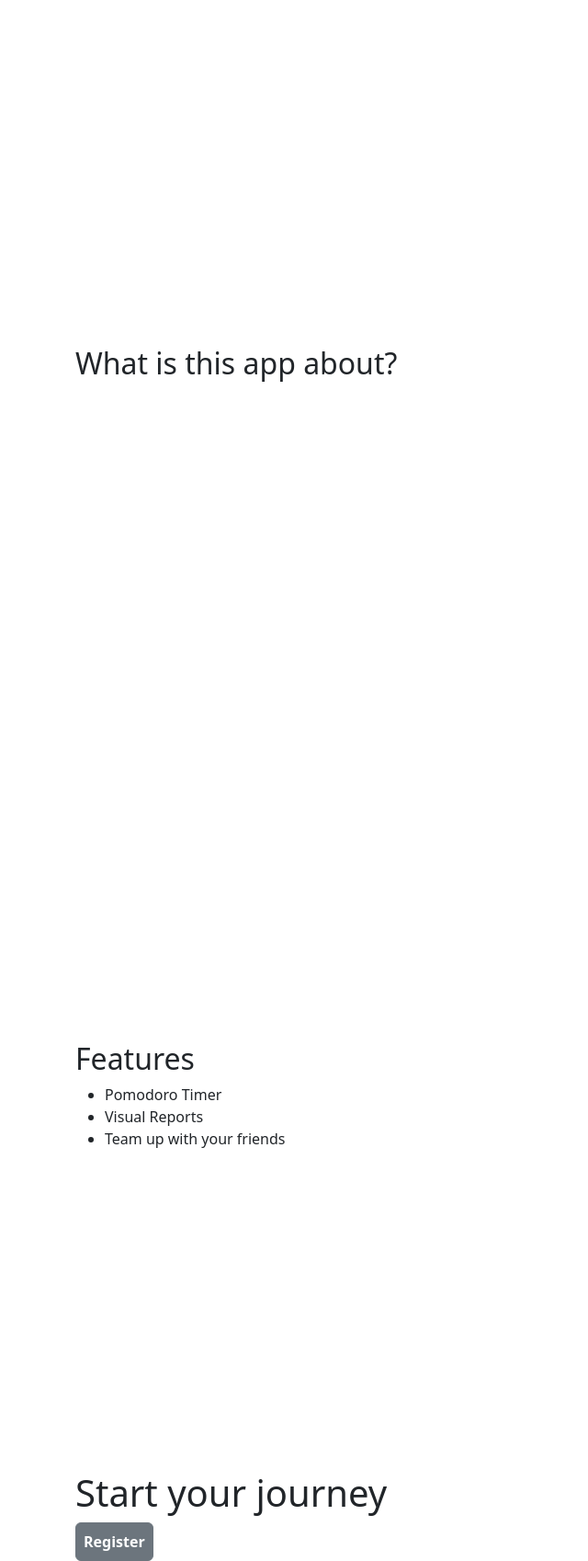
After one commit to TimoH447/master-o-meter, a Django app: page /pomo/start/ in a window 1280 px wide. The commit adds this page. Shown: the part 873-2570 px from the top of the page at 92% size, without its empty margins (0-640 px from the left). Run offline with Django 5.2, Linux system fonts and the light colour scheme; some libraries are stand-ins or nearby versions.

Commit message:
styling of home page

```diff
--- a/webapp/pomo/templates/pomo/includes/navbar.html
+++ b/webapp/pomo/templates/pomo/includes/navbar.html
@@ -1,7 +1,12 @@
 <section class="navbar--section fw-bold"></section>
 <nav class="navbar navbar-dark navbar-expand-lg bg-dark text-white">
     <div class="container-fluid">
+        {% if user.is_authenticated %}
         <a class="navbar-brand text-white" href="{% url 'game' %}">Arcadia</a>
+        {% else %}
+        <a class="navbar-brand text-white" href="{% url 'start' %}">Arcadia</a>
+        {% endif %}
+
 
 
         <div class="d-flex align-items-center">
@@ -25,11 +30,11 @@
         </div>
         <div class="collapse navbar-collapse justify-content-end" id="navbarNavAltMarkup">
             <div class="navbar-nav align-items-center">
+                {% if user.is_authenticated %}
                 <a class="nav-link" href="{% url 'game' %}">Map</a>
                 <a class="nav-link" href="{% url 'common_rooms' %}">Common Rooms</a>
                 <a class="nav-link" href="{% url 'library' %}">Library</a>
                 <a class="nav-link" href="{% url 'trophy_room' %}">Stats and Rewards</a>
-                {% if user.is_authenticated %}
                 <a class="btn btn-secondary p-2 fw-bold" href="{% url 'logout' %}">Logout</a>
                 {% else %}
                 <a class="nav-link btn-secondary" href="{% url 'login' %}">Login/SignUp</a>
--- a/webapp/pomo/templates/pomo/intro.html
+++ b/webapp/pomo/templates/pomo/intro.html
@@ -3,7 +3,7 @@
   <head>
     <meta charset="utf-8">
     <meta name="viewport" content="width=device-width, initial-scale=1">
-    <title>Introduction</title>
+    <title>Arcadia - Introduction</title>
     <link href="https://cdn.jsdelivr.net/npm/bootstrap@5.3.2/dist/css/bootstrap.min.css"
           rel="stylesheet"
           integrity="sha384-T3c6CoIi6uLrA9TneNEoa7RxnatzjcDSCmG1MXxSR1GAsXEV/Dwwykc2MPK8M2HN"
@@ -11,6 +11,8 @@
 
   </head>
   <body>
+    {% include 'pomo/includes/navbar.html' %}
+
     <div class="bg-body-danger m-3">
       {% for message in messages %}
       <h3>{{message}}</h3>
--- a/webapp/pomo/templates/pomo/map.html
+++ b/webapp/pomo/templates/pomo/map.html
@@ -5,7 +5,7 @@
     <meta charset="utf-8">
     <meta name="viewport" content="width=device-width, initial-scale=1">
     <meta name="csrf-token" content="{{ csrf_token }}">
-    <title>Mysteries of Arcadia</title>
+    <title>Arcadia - Map</title>
 
     {% load bootstrap5 %}
     {% bootstrap_css %}
--- a/webapp/pomo/templates/pomo/signup.html
+++ b/webapp/pomo/templates/pomo/signup.html
@@ -3,7 +3,7 @@
   <head>
     <meta charset="utf-8">
     <meta name="viewport" content="width=device-width, initial-scale=1">
-    <title>Bootstrap demo</title>
+    <title>Arcadia - SignUp</title>
     <link href="https://cdn.jsdelivr.net/npm/bootstrap@5.3.2/dist/css/bootstrap.min.css"
           rel="stylesheet"
           integrity="sha384-T3c6CoIi6uLrA9TneNEoa7RxnatzjcDSCmG1MXxSR1GAsXEV/Dwwykc2MPK8M2HN"
@@ -11,6 +11,9 @@
 
   </head>
   <body>
+
+    {% include 'pomo/includes/navbar.html' %}
+
     <div class="bg-body-danger m-3">
       {% for message in messages %}
       <h3>{{message}}</h3>
--- /dev/null
+++ b/webapp/pomo/templates/pomo/start.html
@@ -0,0 +1,58 @@
+<!doctype html>
+<html lang="en">
+  <head>
+    <meta charset="utf-8">
+    <meta name="viewport" content="width=device-width, initial-scale=1">
+    <title>Arcadia - Start</title>
+    <link href="https://cdn.jsdelivr.net/npm/bootstrap@5.3.2/dist/css/bootstrap.min.css"
+          rel="stylesheet"
+          integrity="sha384-T3c6CoIi6uLrA9TneNEoa7RxnatzjcDSCmG1MXxSR1GAsXEV/Dwwykc2MPK8M2HN"
+          crossorigin="anonymous">
+
+  </head>
+  <body>
+    {% include 'pomo/includes/navbar.html' %}
+
+    <div class="bg-body-danger m-3">
+      {% for message in messages %}
+      <h3>{{message}}</h3>
+      {% endfor %}
+    </div>
+
+    <section id="start" class="d-flex align-items-center justify-content-center vh-100">
+      <div class="container position-relative">
+        <h1>Pomodoro meets Hogwarts</h1>
+        <h2>Study while being in a Wizard school</h2>
+      </div>
+      <hr class="position-absolute bottom-0 start-0 w-50">
+
+    </section>
+
+    <section id="about" class="d-flex align-items-center justify-content-center vh-100">
+      <div class="container">
+        <h2>What is this app about?</h2>
+      </div>
+
+    </section>
+    <section id="features" class="d-flex align-items-center justify-content-center vh-100">
+      <div class="container">
+        <h2>Features</h2>
+        <ul class="">
+            <li>Pomodoro Timer</li>
+            <li>Visual Reports</li>
+            <li>Team up with your friends</li>
+        </ul>
+      </div>
+    </section>
+    <section id="bottom">
+      <div class="container">
+        <h1>Start your journey</h1>
+        <a class="btn btn-secondary p-2 fw-bold" href="{% url 'signup' %}">Register</a>
+      </div>
+    </section>
+
+    <script src="https://cdn.jsdelivr.net/npm/bootstrap@5.3.2/dist/js/bootstrap.bundle.min.js"
+            integrity="sha384-C6RzsynM9kWDrMNeT87bh95OGNyZPhcTNXj1NW7RuBCsyN/o0jlpcV8Qyq46cDfL"
+            crossorigin="anonymous"></script>
+  </body>
+</html>
--- a/webapp/pomo/urls.py
+++ b/webapp/pomo/urls.py
@@ -3,6 +3,7 @@ from .views import pomodoro_timer, login, signup, logout, timer_complete, game,g
 from .views import trophy_room, claim_reward,event_timer
 from .views import intro, accept_friend_request, send_friend_request, common_rooms
 from .views import accept_partner_quest, decline_partner_quest, send_partner_quest_request
+from .views import start
 
 urlpatterns = [
     path('send_friend_request/<str:username>/', send_friend_request, name='send_friend_request'),
@@ -23,4 +24,5 @@ urlpatterns = [
     path('api/get_location_info/<str:location_name>/', get_location_info, name='get_location_info'),
     path('api/update_player_state/', update_player_state, name='update_player_state'),
     path('api/claim_reward/<int:reward_id>/', claim_reward, name='claim_reward'),
+    path('start/', start, name="start"),
 ]
--- a/webapp/pomo/views.py
+++ b/webapp/pomo/views.py
@@ -515,3 +515,6 @@ def signup(request):
 def logout(request):
     auth.logout(request)
     return redirect('game')
+
+def start(request):
+    return render(request,"pomo/start.html")
```
Also changed, not shown: webapp/pomo/templates/pomo/login.html (+5 -2 lines), webapp/db.sqlite3.
